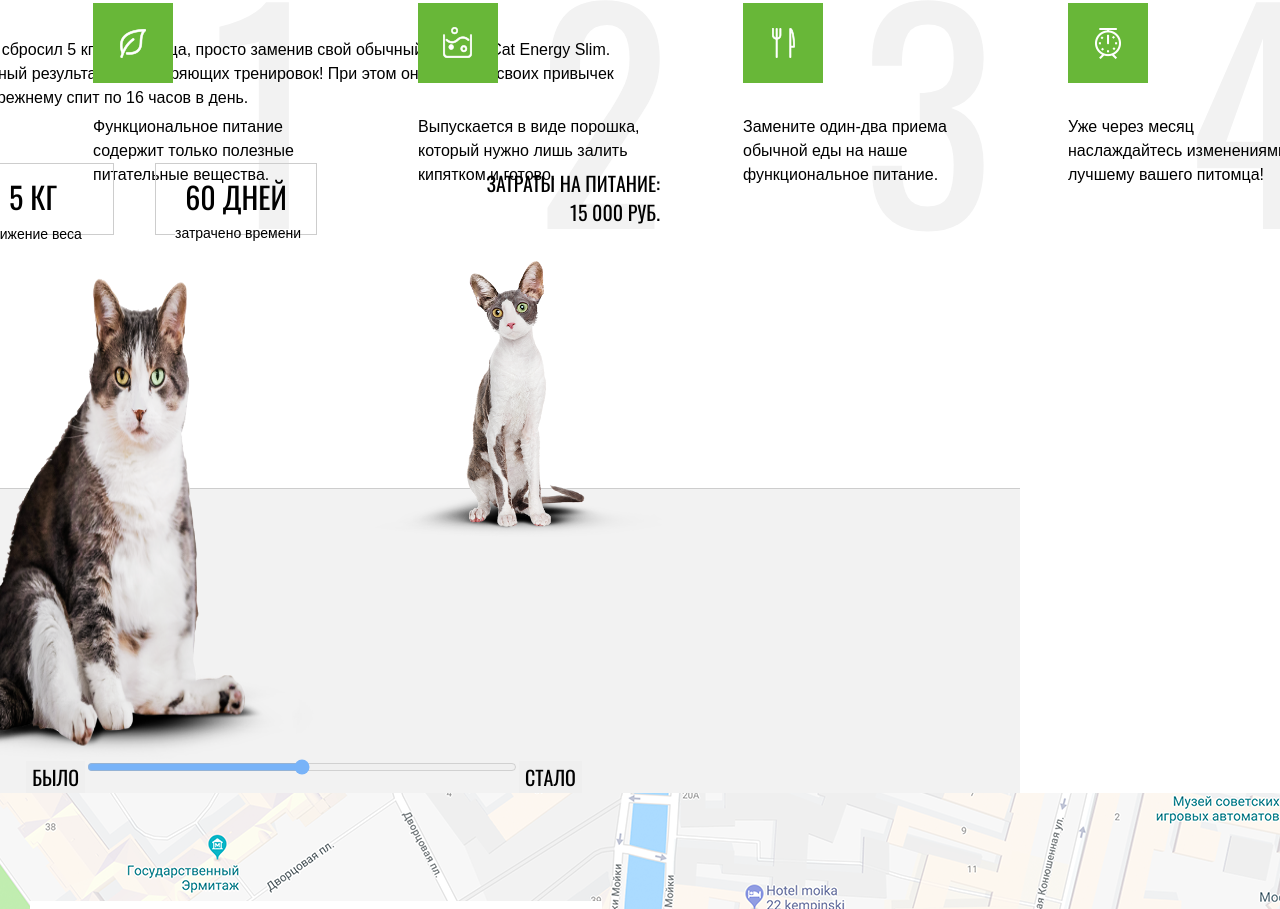
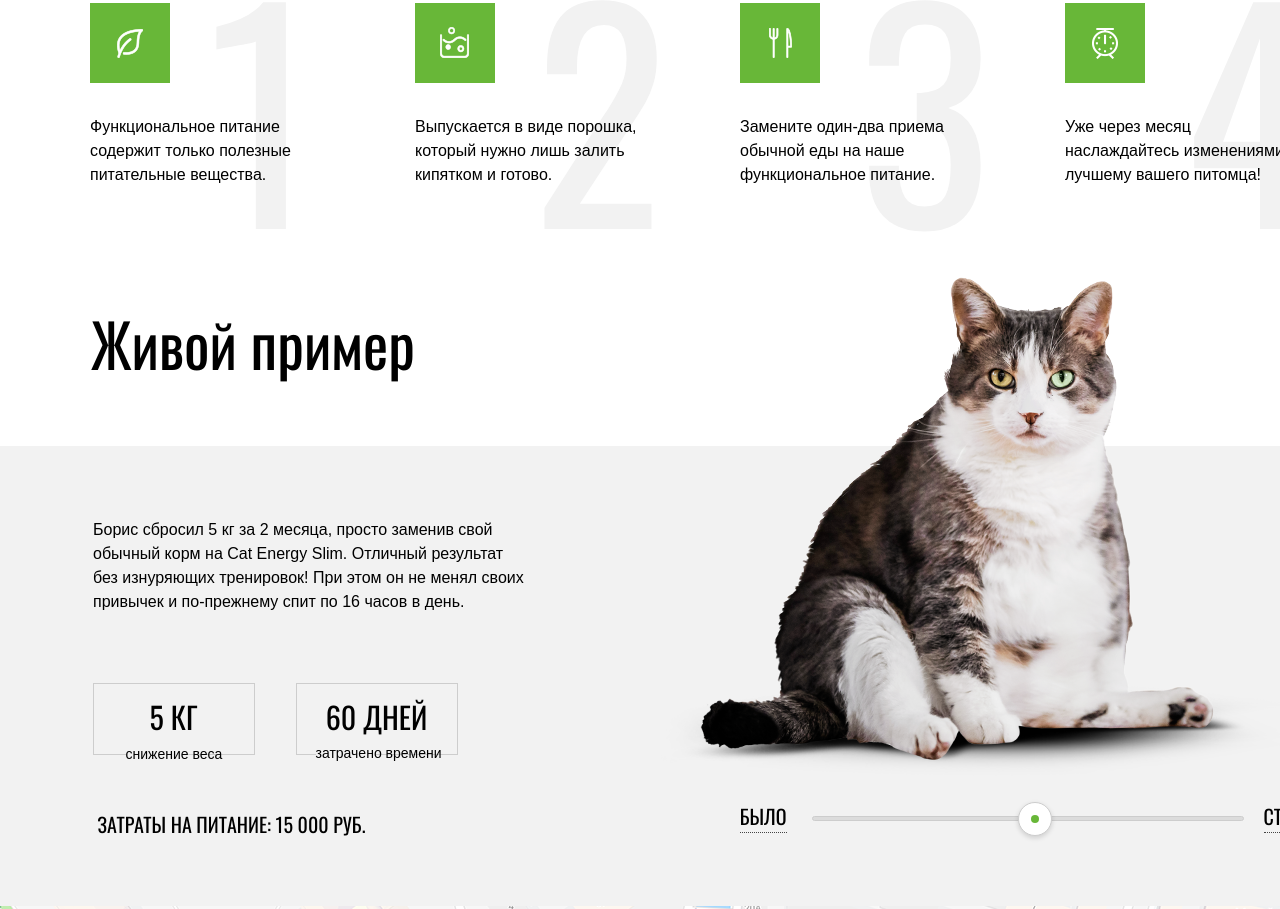
Before and after one commit to KuryakovDen/42634-cat-energy-19, a website: page source/index.html in a window 1280 px wide. Shown: the part 1300-2209 px from the top of the page. Drawn offline with nearby package versions, Linux system fonts and the light colour scheme; files that its build step writes are made by us from their sources.

Commit message:
refactor: refactoring for the example block

```diff
--- a/source/index.html
+++ b/source/index.html
@@ -20,9 +20,9 @@
             <img class="page-header__image" src="img/logo-mobile.svg" alt="Изображение логотипа">
           </picture>
         </a>
-        <button class="page-header__toogle page-header__toogle--opened page-header__toogle--no-js"></button>
+        <button class="page-header__toogle page-header__toogle--closed page-header__toogle--no-js"></button>
       </div>
-      <nav class="page-header__navigation page-header__navigation--opened">
+      <nav class="page-header__navigation page-header__navigation--closed">
         <ul class="page-header__list">
           <li class="page-header__item">
             <a class="page-header__link page-header__link--menu page-header__link--main-active" href="index.html">Главная</a>
@@ -95,6 +95,7 @@
       </div>
       <section class="page-main__example example">
         <div class="page-main__example-wrapper">
+          <div class="page-main__example-container">
             <h2 class="example__header section-header">Живой пример</h2>
             <p class="example__description">
               Борис сбросил 5 кг за 2 месяца, просто заменив свой обычный корм на Cat Energy Slim.
@@ -112,6 +113,7 @@
               </div>
               <p class="example__cost">Затраты на питание: 15 000 руб.</p>
             </div>
+          </div>
           <div class="example__slider">
             <div class="example__slider-container">
               <picture>
@@ -119,16 +121,23 @@
                 <source media="(min-width: 768px)" srcset="img/before-tablet@1x.png 1x, img/before-tablet@2x.png 2x">
                 <img class="example__img example__img--before" src="img/before-mobile@1x.png" srcset="img/before-mobile@2x.png 2x" alt="Картинка кота">
               </picture>
-              <picture>
+              <!-- <picture>
                 <source media="(min-width: 1200px)" srcset="img/after-desktop@1x.png 1x, img/after-desktop@2x.png 2x">
                 <source media="(min-width: 768px)" srcset="img/after-tablet@1x.png 1x, img/after-tablet@2x.png 2x">
                 <img class="example__img example__img--after" src="img/after-mobile@1x.png" srcset="img/after-mobile@1x.png 2x" alt="Картинка кота">
-              </picture>
+              </picture> -->
             </div>
-            <div class="example__range-wrapper">
-              <button class="example__button">БЫЛО</button>
-              <input class="example__range" type="range" min="0" max="100" value="50">
-              <button class="example__button">СТАЛО</button>
+            <div class="example__status">
+              <label class="example__label example__label--before">
+                Было
+              </label>
+              <div class="example__range">
+                <div class="example__scale"></div>
+              </div>
+              <button class="example__button" type="button"></button>
+              <label class="example__label example__label--after">
+                Стало
+              </label>
             </div>
           </div>
         </div>
--- a/source/sass/blocks/example.scss
+++ b/source/sass/blocks/example.scss
@@ -36,27 +36,6 @@
   margin: 0 auto;
 }
 
-.example__status {
-  display: flex;
-  width: 320px;
-  position: relative;
-  margin-right: 20px;
-  padding-top: 35px;
-  padding-left: 65px;
-  padding-bottom: 40px;
-}
-
-.example__range {
-  display: flex;
-  justify-content: flex-start;
-  align-items: center;
-  width: 85px;
-  height: 15px;
-  border-radius: 6px;
-  border: solid 1px #cdcdcd;
-  background-color: white;
-}
-
 .example__img {
   display: block;
   width: 311px;
@@ -65,42 +44,14 @@
   padding: 0;
 }
 
-.example__button {
-  border: none;
-  font-family: "Oswald", "Arial", sans-serif;
-  font-size: 16px;
-  cursor: pointer;
-}
-
 .example__range-wrapper {
+  position: relative;
   display: flex;
   justify-content: center;
 }
 
 .example__img--after {
   display: none;
-}
-
-.example__scale {
-  width: 35px;
-  height: 6px;
-  border-radius: 3px;
-  background-color: #68b738;
-  margin-left: 5px;
-}
-
-.example__label {
-  text-transform: uppercase;
-  font-size: 16px;
-  line-height: 1.25;
-
-  &--before {
-    margin-right: 20px;
-  }
-
-  &--after {
-    margin-left: 10px;
-  }
 }
 
 .example__info {
@@ -117,6 +68,52 @@
   border: 1px solid #cdcdcd;
   font-size: 12px;
   white-space: normal;
+}
+
+.example__status {
+  width: 320px;
+  position: relative;
+  display: flex;
+  justify-content: center;
+  padding-bottom: 7px;
+  margin-left: -60px;
+}
+
+.example__range {
+  display: flex;
+  justify-content: flex-start;
+  align-items: center;
+  width: 85px;
+  height: 15px;
+  border-radius: 6px;
+  border: solid 1px #cdcdcd;
+  background-color: $white;
+}
+
+.example__scale {
+  width: 35px;
+  height: 6px;
+  border-radius: 3px;
+  background-color: $green-button;
+  margin-left: 5px;
+}
+
+.example__label {
+  font-size: 16px;
+  line-height: 1.25;
+  text-transform: uppercase;
+
+  &--before {
+    margin-right: 20px;
+  }
+
+  &--after {
+    margin-left: 20px;
+  }
+}
+
+.example__button {
+  display: none;
 }
 
 .example__item--weight {
@@ -153,7 +150,6 @@
 @media (min-width: 768px) {
   .example {
     width: 768px;
-    border-top: 1px solid #cdcdcd;
   }
 
   .example__header {
@@ -227,6 +223,76 @@
     margin-top: 33px;
   }
 
+  .example__status {
+    width: 600px;
+    background-color: $grey;
+    margin: auto;
+    margin-top: 40px;
+  }
+
+  .example__range {
+    width: 430px;
+    height: 3px;
+    background-color: #dcdcdc;
+  }
+
+  .example__label {
+    font-size: 20px;
+    line-height: 1;
+    margin-top: -10px;
+    padding-bottom: 6px;
+    border-bottom: 1px dotted $greybrown;
+
+    &--before {
+      margin-right: 25px;
+    }
+  }
+
+  .example__scale {
+    display: none;
+  }
+
+  .example__button {
+    display: block;
+    position: absolute;
+    width: 34px;
+    height: 34px;
+    top: 33px;
+    left: 308px;
+    margin-top: -47px;
+    margin-left: -17px;
+    background-color: $white;
+    border: 1px solid #cdcdcd;
+    border-radius: 50%;
+    box-shadow: 0 2px 5px 0 rgba(0, 0, 0, 0.15);
+
+    &::after {
+      position: absolute;
+      content: "";
+      width: 8px;
+      height: 8px;
+      top: 12px;
+      left: 12px;
+      background-color: $green-button;
+      border-radius: 50%;
+    }
+  }
+
+  .example__toogle-item {
+    display: block;
+    position: relative;
+
+    &--before {
+      width: 400px;
+      z-index: 3;
+      overflow: hidden;
+    }
+
+    &--after {
+      z-index: 1;
+    }
+  }
+
   .example__result {
     width: 365px;
     margin: 0;
@@ -242,24 +308,18 @@
 
   .example__slider {
     width: 768px;
-  }
-
-  .example__range {
-    width: 428px;
-    height: 6px;
-  }
-
-  .example__button {
-    font-size: 20px;
+    min-height: 460px;
   }
 
   .example__range-wrapper {
-    width: 600px;
+    width: 582px;
+    justify-content: center;
+    align-items: center;
     margin: auto;
+    margin-top: 14px;
   }
 
   .example__slider-container {
-    display: flex;
     min-height: 500px;
   }
 
@@ -269,19 +329,81 @@
   }
 
   .example__img--before {
-    width: 750px;
-    height: 500px;
+    margin-top: -170px;
+    margin-left: 46px;
   }
 
   .example__img--after {
     display: block;
-    // width: 298px;
-    // height: 517px;
+    margin-top: -517px;
   }
 }
 
 @media (min-width: 1200px) {
   .example {
-    width: 1100px;
+    width: 1440px;
+    min-height: 460px;
+    border: none;
+    margin-left: 61px;
+  }
+
+  .example__header {
+    margin-top: -163px;
+    margin-left: 90px;
+    margin-bottom: 145px;
+  }
+
+  .example__description {
+    width: 432px;
+    margin-left: 112px;
+  }
+
+  .example__item {
+    &::before,
+    &::after {
+      background-color: #f2f2f2;
+    }
+  }
+
+  .example__img {
+    margin-left: 34px;
+  }
+
+  .example__img--before {
+    margin-top: -187px;
+  }
+
+  .example__img--after {
+    margin-top: -518px;
+  }
+
+  .example__result {
+    margin-left: -112px;
+    margin-top: 43px;
+  }
+
+  .example__wrapper {
+    flex-direction: column;
+  }
+
+  .example__cost {
+    width: 285px;
+    margin-top: 55px;
+    margin-left: -266px;
+    padding: 0;
+    padding-right: 10px;
+  }
+
+  .example__slider {
+    width: 1440px;
+    margin-left: 46px;
+  }
+
+  .example__slider-container {
+    width: 800px;
+  }
+
+  .example__range-wrapper {
+    margin-top: 34px;
   }
 }
--- a/source/sass/blocks/food-categories.scss
+++ b/source/sass/blocks/food-categories.scss
@@ -189,7 +189,7 @@
     width: 1360px;
     margin: auto;
     display: flex;
-    margin-left: 55px;
+    margin-left: 173px;
   }
 
   .food-categories__header {
--- a/source/sass/blocks/howitworks.scss
+++ b/source/sass/blocks/howitworks.scss
@@ -62,7 +62,7 @@
 @media (min-width: 768px) {
   .howitworks {
     width: 768px;
-    margin-bottom: 165px;
+    margin-bottom: -45px;
   }
 
   .howitworks__list {
--- a/source/sass/blocks/page-footer.scss
+++ b/source/sass/blocks/page-footer.scss
@@ -68,5 +68,6 @@
   .page-footer {
     position: relative;
     width: 1440px;
+    margin-left: 124px;
   }
 }
--- a/source/sass/blocks/page-header.scss
+++ b/source/sass/blocks/page-header.scss
@@ -4,10 +4,12 @@
 }
 
 .page-header__logo-wrapper {
+  position: relative;
   width: 320px;
   display: flex;
   justify-content: center;
   align-items: center;
+  z-index: 2;
 }
 
 .page-header__logo {
--- a/source/sass/blocks/page-main.scss
+++ b/source/sass/blocks/page-main.scss
@@ -182,6 +182,8 @@
   }
 
   .page-main__example-wrapper {
+    display: flex;
+    flex-direction: column;
     min-width: 768px;
   }
 
@@ -267,12 +269,13 @@
     display: flex;
   }
 
+  .page-main__example-wrapper {
+    flex-direction: row;
+  }
+
   .page-main__wrapper {
     width: 1200px;
-
-    &--index {
-      margin: auto;
-    }
+    margin-bottom: 168px;
   }
 
   .page-main__desc-wrapper {
@@ -285,6 +288,10 @@
     box-sizing: border-box;
   }
 
+  .page-main__example-container {
+    width: 600px;
+  }
+
   .page-main__present {
     box-sizing: border-box;
     height: 290px;
@@ -294,6 +301,6 @@
   }
 
   .page-main__howitworks {
-    margin-left: 53px;
+    margin-left: 170px;
   }
 }
--- a/source/sass/variables.scss
+++ b/source/sass/variables.scss
@@ -1,3 +1,12 @@
 $lightgrey: #d3d3d3;
 $retina-dpi: 144dpi;
 $retina-dppx: 1.5dppx;
+$green-button:#68b738;
+$green-hover:#5eaa2f;
+$white: #ffffff;
+$black: #111111;
+$grey: #f2f2f2;
+$greybrown:#444444;
+$mobile: 767px;
+$tablet-width: 768px;
+$desktop-width: 1200px;
```
Also changed, not shown: source/catalog.html (+2 -2 lines), source/form.html (+5 -5 lines). Lines whose indentation alone changed are shown as unchanged.
